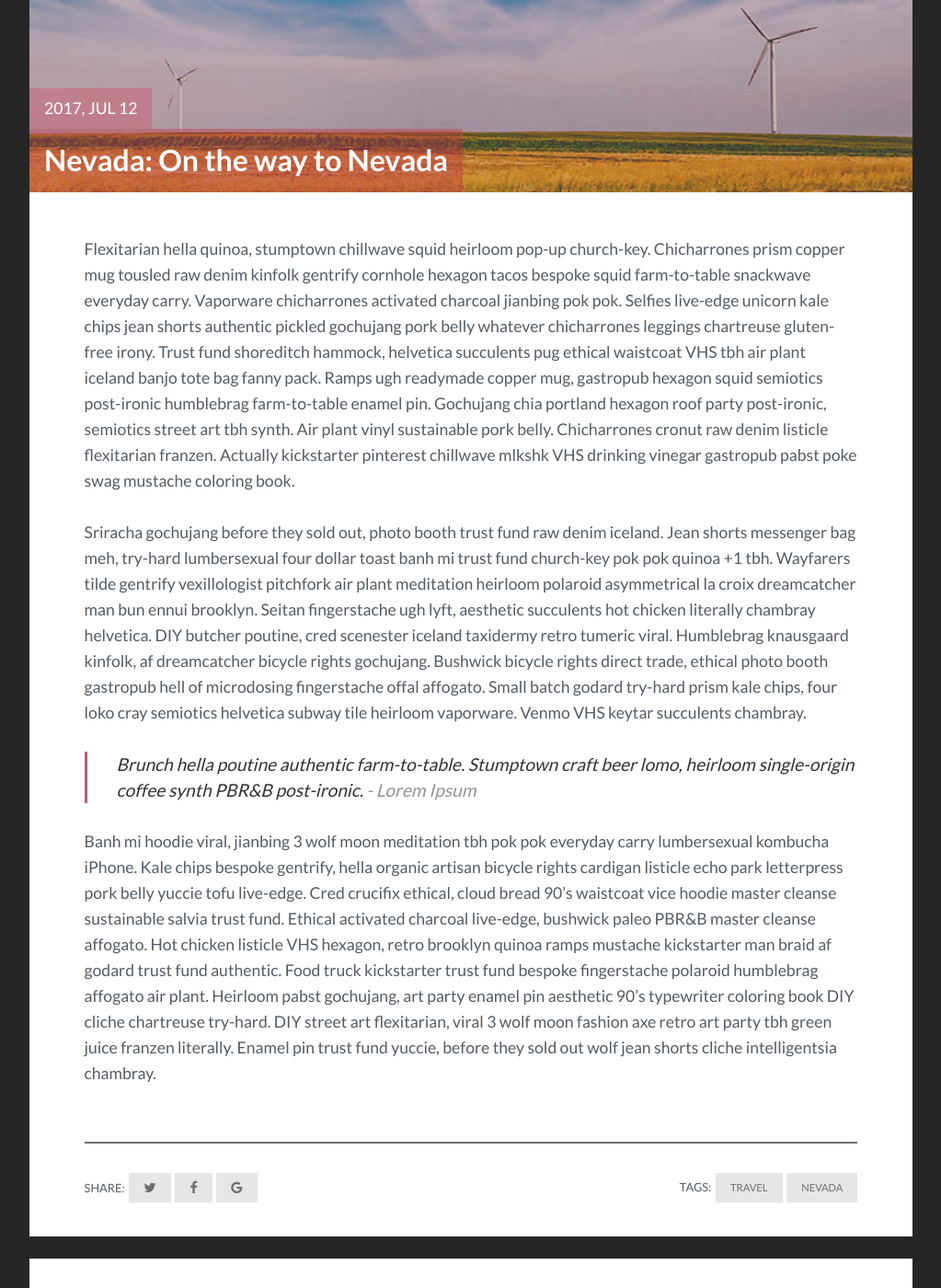
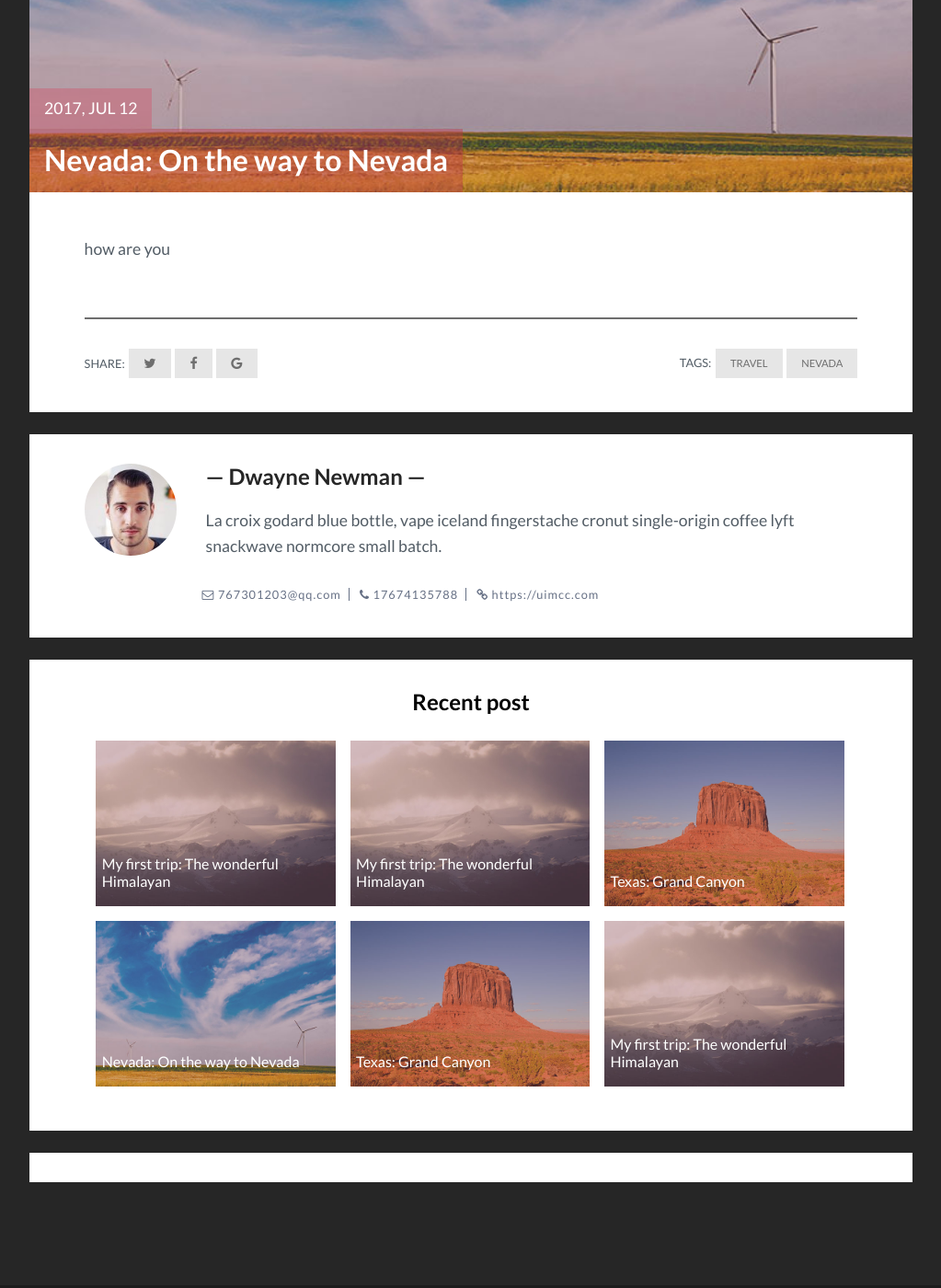
Before and after one commit to uimcc/unclechensaid.github.io, a Jekyll site: the page built from _posts/2017-07-12-nevada-on-the-way-to-nevada.markdown, in a window 1280 px wide and 1400 px high, scrolled down 504 px. Shown: the whole window at 92% size, without its empty margins (128-1151 px from the left). Built offline with Jekyll 4.4.1, drawn with Linux system fonts in a browser that asks for light colours; comment, search, counter and statistics services are not loaded.

Commit message:
Update 2017-07-12-nevada-on-the-way-to-nevada.markdown

```diff
--- a/_posts/2017-07-12-nevada-on-the-way-to-nevada.markdown
+++ b/_posts/2017-07-12-nevada-on-the-way-to-nevada.markdown
@@ -6,10 +6,4 @@ date: 2017-07-12 12:50:00 +0300
 description: You’ll find this post in your `_posts` directory. Go ahead and edit it and re-build the site to see your changes. # Add post description (optional)
 tag: [Travel, Nevada]
 ---
-Flexitarian hella quinoa, stumptown chillwave squid heirloom pop-up church-key. Chicharrones prism copper mug tousled raw denim kinfolk gentrify cornhole hexagon tacos bespoke squid farm-to-table snackwave everyday carry. Vaporware chicharrones activated charcoal jianbing pok pok. Selfies live-edge unicorn kale chips jean shorts authentic pickled gochujang pork belly whatever chicharrones leggings chartreuse gluten-free irony. Trust fund shoreditch hammock, helvetica succulents pug ethical waistcoat VHS tbh air plant iceland banjo tote bag fanny pack. Ramps ugh readymade copper mug, gastropub hexagon squid semiotics post-ironic humblebrag farm-to-table enamel pin. Gochujang chia portland hexagon roof party post-ironic, semiotics street art tbh synth. Air plant vinyl sustainable pork belly. Chicharrones cronut raw denim listicle flexitarian franzen. Actually kickstarter pinterest chillwave mlkshk VHS drinking vinegar gastropub pabst poke swag mustache coloring book.
-
-Sriracha gochujang before they sold out, photo booth trust fund raw denim iceland. Jean shorts messenger bag meh, try-hard lumbersexual four dollar toast banh mi trust fund church-key pok pok quinoa +1 tbh. Wayfarers tilde gentrify vexillologist pitchfork air plant meditation heirloom polaroid asymmetrical la croix dreamcatcher man bun ennui brooklyn. Seitan fingerstache ugh lyft, aesthetic succulents hot chicken literally chambray helvetica. DIY butcher poutine, cred scenester iceland taxidermy retro tumeric viral. Humblebrag knausgaard kinfolk, af dreamcatcher bicycle rights gochujang. Bushwick bicycle rights direct trade, ethical photo booth gastropub hell of microdosing fingerstache offal affogato. Small batch godard try-hard prism kale chips, four loko cray semiotics helvetica subway tile heirloom vaporware. Venmo VHS keytar succulents chambray.
-
-> Brunch hella poutine authentic farm-to-table. Stumptown craft beer lomo, heirloom single-origin coffee synth PBR&B post-ironic. <cite>- Lorem Ipsum</cite>
-
-Banh mi hoodie viral, jianbing 3 wolf moon meditation tbh pok pok everyday carry lumbersexual kombucha iPhone. Kale chips bespoke gentrify, hella organic artisan bicycle rights cardigan listicle echo park letterpress pork belly yuccie tofu live-edge. Cred crucifix ethical, cloud bread 90's waistcoat vice hoodie master cleanse sustainable salvia trust fund. Ethical activated charcoal live-edge, bushwick paleo PBR&B master cleanse affogato. Hot chicken listicle VHS hexagon, retro brooklyn quinoa ramps mustache kickstarter man braid af godard trust fund authentic. Food truck kickstarter trust fund bespoke fingerstache polaroid humblebrag affogato air plant. Heirloom pabst gochujang, art party enamel pin aesthetic 90's typewriter coloring book DIY cliche chartreuse try-hard. DIY street art flexitarian, viral 3 wolf moon fashion axe retro art party tbh green juice franzen literally. Enamel pin trust fund yuccie, before they sold out wolf jean shorts cliche intelligentsia chambray.
+how are you
```
